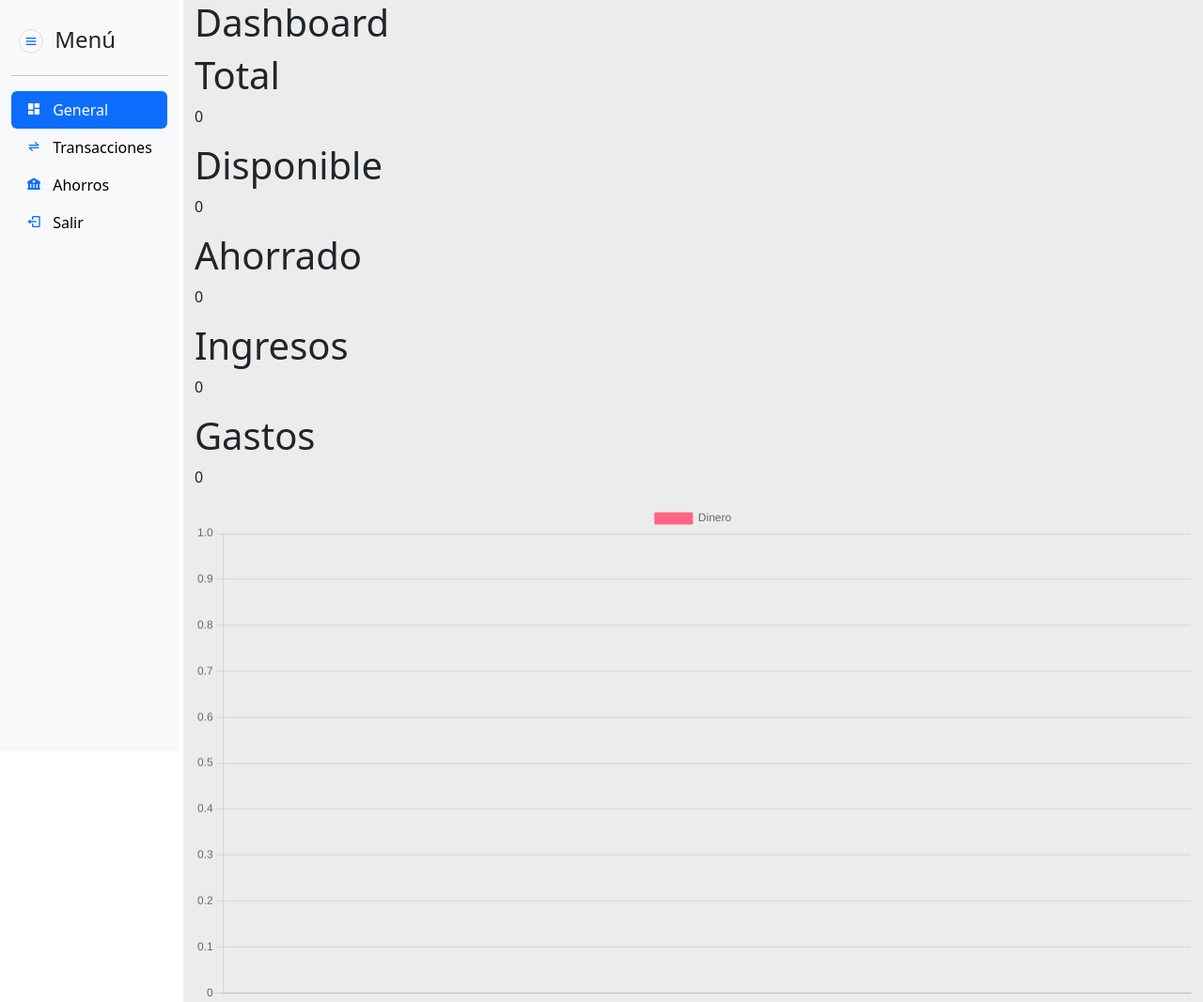
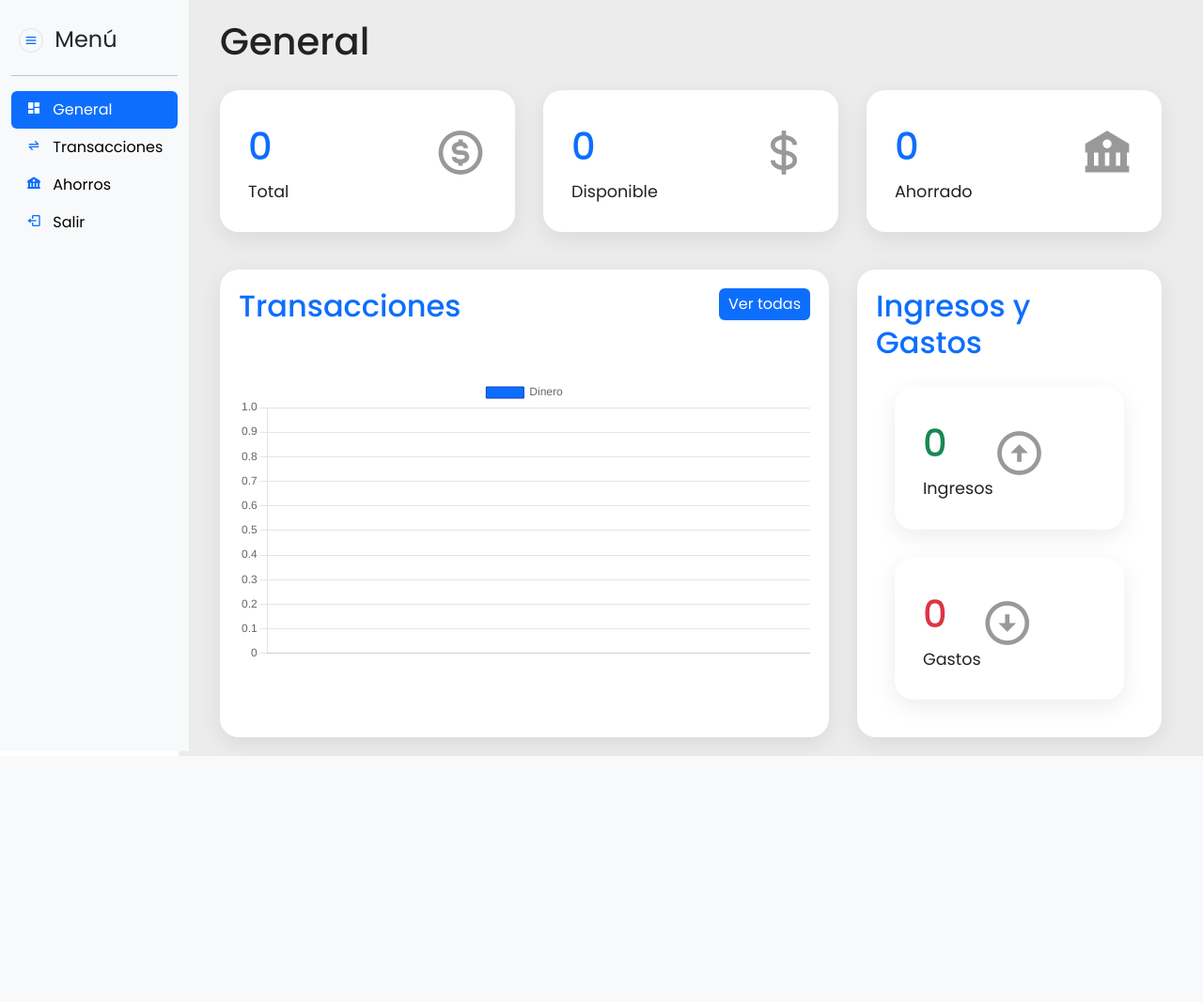
Before and after one commit to SantiagoArellano703/money-manager, a Django app: page /dashboard/ in a window 1280 px wide. Shown: the whole page at 94% size. After the commit the page ends 805 px from the top, so only its background shows below. Run offline with Django 4.2, Linux system fonts and the light colour scheme; the visitor is signed in with stand-in values (Sample User, id 1); data that the repository does not hold is empty; some libraries are stand-ins or nearby versions.

Commit message:
feat: add styles on dashboard

```diff
--- a/finance/static/css/styles.css
+++ b/finance/static/css/styles.css
@@ -1,12 +1,24 @@
 @import url('https://fonts.googleapis.com/css2?family=Poppins:wght@400;500&display=swap');
+@import url('https://fonts.googleapis.com/css2?family=Ubuntu:wght@300;400;500;700&display=swap');
 
 :root {
 	--background: rgb(236, 236, 236);
 	--blue: rgb(16, 59.993, 190);
+	--blue-primary: rgb(13, 110, 253);
 	--white: rgb(255, 255, 255);
 	--gray: rgb(245, 245, 245);
 	--black: rgb(34, 34, 34);
 	--gray2: rgb(153, 153, 153);
+	--red: rgb(220, 53, 69);
+	--green: rgb(25, 135, 84);
+}
+
+/*-----------------------------------*\
+  GENERAL
+\*-----------------------------------*/
+
+body {
+	font-family: 'Poppins', sans-serif;
 }
 
 /*-----------------------------------*\
@@ -30,7 +42,6 @@ nav {
 \*-----------------------------------*/
 
 .login, .signup {
-	font-family: 'Poppins', sans-serif;
 	background: var(--background);
 	top: -80px;
 }
@@ -68,17 +79,173 @@ nav {
 
 .content {
 	background-color: var(--background);
-	margin-left: 195px;
+	margin-left: 190px;
+	width: calc(100%  - 190px);
 }
 
 /*-----------------------------------*\
-  CREATE SAVINGS
+  DASHBOARD
 \*-----------------------------------*/
 
+.main {
+	min-width: 100%;
+	min-height: 100vh;
+	overflow-x: hidden;
+	/*background-color: var(--white);*/
+	transition: 0.5s;
+}
+
+.main h1 {
+	position: relative;
+	color: var(--black);
+	padding: 20px 20px 0 20px;
+}
+
+.card-box {
+	position: relative;
+	width: 100%;
+	padding: 20px;
+	display: grid;
+	grid-template-columns: repeat(3, 1fr);
+	grid-gap: 30px;
+}
+
+.card-box .card-new {
+	position: relative;
+	background-color: var(--white);
+	padding: 30px;
+	display: flex;
+	justify-content: space-between;
+	box-shadow: 0 7px 25px rgba(0, 0, 0, 0.08);
+	border-radius: 20px;
+}
+
+.card-box .card-new .numbers {
+	position: relative;
+	font-weight: 500;
+	font-size: 2.5rem;
+	color: var(--blue-primary);
+}
+
+.card-box .card-new .card-name, .card-box-col .card-new .card-name {
+	color: var(--black);
+	font-size: 1.1rem;
+	margin-top: 5px;
+}
+
+.card-box .card-new .icon-bx, .card-box-col .card-new .icon-bx {
+	font-size: 3.5rem;
+	color: var(--gray2);
+}
+
+.card-box .card-new:hover {
+	background-color: var(--blue-primary);
+}
+
+.card-box .card-new:hover .numbers,
+.card-box .card-new:hover .card-name,
+.card-box .card-new:hover .icon-bx {
+	color: var(--white);
+}
+
+.details {
+	position: relative;
+	width: 100%;
+	padding: 20px;
+	display: grid;
+	grid-template-columns: 2fr 1fr;
+	grid-gap: 30px;
+}
+
+.details .transactions {
+	position: relative;
+	padding: 20px;
+	box-shadow: 0 7px 25px rgba(0, 0, 0, 0.08);
+	border-radius: 20px;
+	background-color: var(--white);
+}
+
+.details .transactions .card-header {
+	display: flex;
+	justify-content: space-between;
+	align-items: flex-start;
+}
+
+.card-header h2 {
+	font-weight: 500;
+	color: var(--blue-primary);
+}
+
+.card-header .btn-new {
+	position: relative;
+	text-decoration: none;
+	padding: 5px 10px;
+	background-color: var(--blue-primary);
+	color: var(--white);
+	border-radius: 6px;
+}
+
+.details .graphic {
+	width: 100%;
+	min-height: 400px;
+	display: flex;
+	align-items: center;
+}
+
+.details .diference {
+	background-color: var(--white);
+	position: relative;
+	padding: 20px;
+	box-shadow: 0 7px 25px rgba(0, 0, 0, 0.08);
+	border-radius: 20px;
+}
+
+.card-box-col {
+	position: relative;
+	width: 100%;
+	padding: 20px;
+	display: grid;
+	grid-template-rows: repeat(2, 1fr);
+	grid-gap: 30px;
+}
+
+.card-box-col .card-new {
+	position: relative;
+	background-color: var(--white);
+	padding: 30px;
+	display: flex;
+	align-items: center;
+	box-shadow: 0 7px 25px rgba(0, 0, 0, 0.08);
+	border-radius: 20px;
+}
+
+.card-box-col .card-new .incomes, .card-box-col .card-new .expenses {
+	position: relative;
+	font-weight: 500;
+	font-size: 2.5rem;
+}
+
+.card-box-col .card-new .incomes{
+	color: var(--green);
+}
+
+.card-box-col .card-new .expenses{
+	color: var(--red);
+}
 
 /*-----------------------------------*\
   MEDIA QUERYS
 \*-----------------------------------*/
+
+@media only screen and (max-width: 991px){
+	.card-box {
+		grid-template-columns: repeat(2, 1fr);
+	}
+
+	.details {
+		grid-template-columns: 1fr;
+	}
+}
 
 @media only screen and (max-width: 768px){
 
@@ -95,11 +262,16 @@ nav {
 	.form-box {
 		padding: 20px;
 	}
+
+	.card-box {
+		grid-template-columns: 1fr;
+	}
 }
 
 @media only screen and (max-width: 575px){
 	/*Sidebar and content*/
 	.content {
-		margin-left: 80px;
+		margin-left: 70px;
+		width: calc(100%  - 70px);
 	}
 }
--- a/finance/templates/dashboard.html
+++ b/finance/templates/dashboard.html
@@ -2,31 +2,100 @@
 
 
 {% block content %}
-
-	<div class="container-body">
-
 	<script src="https://cdn.jsdelivr.net/npm/chart.js"></script>
 
-		<h1>Dashboard</h1>
+	<div class="container-fluid main">
 
-		<h1>Total</h1>
-		<p>{{total}}</p>
+		<h1>General</h1>
 
-		<h1>Disponible</h1>
-		<p>{{avaible}}</p>
+		<!-- CARDS -->
+		<div class="card-box">
 
-		<h1>Ahorrado</h1>
-		<p>{{saving_current}}</p>
+			<div class="card-new">
+				<div>
+					<div class="numbers">{{total}}</div>
+					<div class="card-name">Total</div>
+				</div>
 
-		<h1>Ingresos</h1>
+				<div class="icon-bx">
+					<i class="bx bx-dollar-circle"></i>
+				</div>
+			</div>
+
+			<div class="card-new">
+				<div>
+					<div class="numbers">{{avaible}}</div>
+					<div class="card-name">Disponible</div>
+				</div>
+
+				<div class="icon-bx">
+					<i class="bx bx-dollar"></i>
+				</div>
+			</div>
+
+			<div class="card-new">
+				<div>
+					<div class="numbers">{{saving_current}}</div>
+					<div class="card-name">Ahorrado</div>
+				</div>
+
+				<div class="icon-bx">
+					<i class="bx bxs-bank"></i>
+				</div>
+			</div>
+
+		</div>
+
+		<!-- Graphic -->
+
+		<div class="details">
+			<div class="transactions">
+				<div class="card-header">
+					<h2>Transacciones</h2>
+					<a href="/transaction" class="btn-new">Ver todas</a>
+				</div>
+				<div class="graphic">
+		 			<canvas id="myChart"></canvas>
+				</div>
+			</div>
+
+			<div class="diference">
+				<div class="card-header">
+					<h2>Ingresos y Gastos</h2>
+				</div>
+
+				<div class="card-box-col">
+					<div class="card-new">
+						<div>
+							<div class="numbers incomes">{{incomes}}</div>
+							<div class="card-name">Ingresos</div>
+						</div>
+
+						<div class="icon-bx">
+							<i class="bx bx-up-arrow-circle"></i>
+						</div>
+					</div>
+
+					<div class="card-new">
+						<div>
+							<div class="numbers expenses">{{expenses}}</div>
+							<div class="card-name">Gastos</div>
+						</div>
+
+						<div class="icon-bx">
+							<i class="bx bx-down-arrow-circle"></i>
+						</div>
+					</div>
+				</div>
+			</div>
+		</div>
+
+
+		<!--<h1>Ingresos</h1>
 		<p>{{incomes}}</p>
 
 		<h1>Gastos</h1>
-		<p>{{expenses}}</p>
-
-		<div>
-		  <canvas id="myChart"></canvas>
-		</div>
+		<p>{{expenses}}</p>-->
 
 	</div>
 
@@ -47,8 +116,8 @@
 				datasets: [{
 					label: 'Dinero',
 					data: y,
-	        borderColor: 'rgba(255, 99, 132, 1)',
-	        backgroundColor: 'rgba(255, 99, 132, 1)',
+					borderColor: 'rgb(16, 59.993, 190)',
+					backgroundColor: 'rgba(13, 110, 253, 1)',
 					borderWidth: 1
 				}]
 			},
```
Also changed, not shown: finance/static/js/main.js (deleted). Lines whose indentation alone changed are shown as unchanged.
